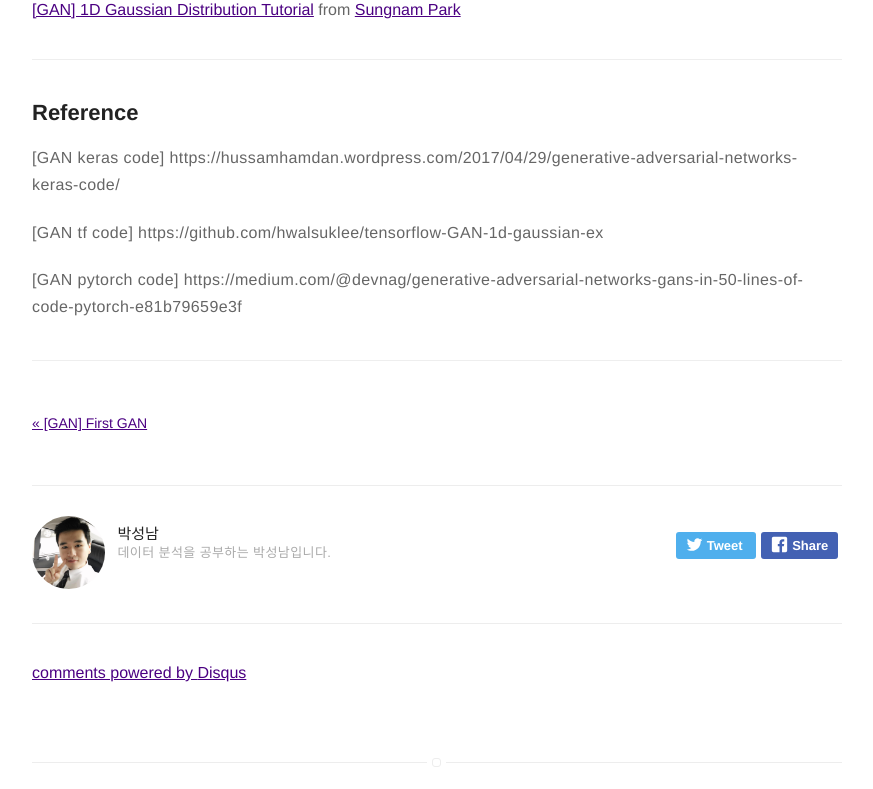
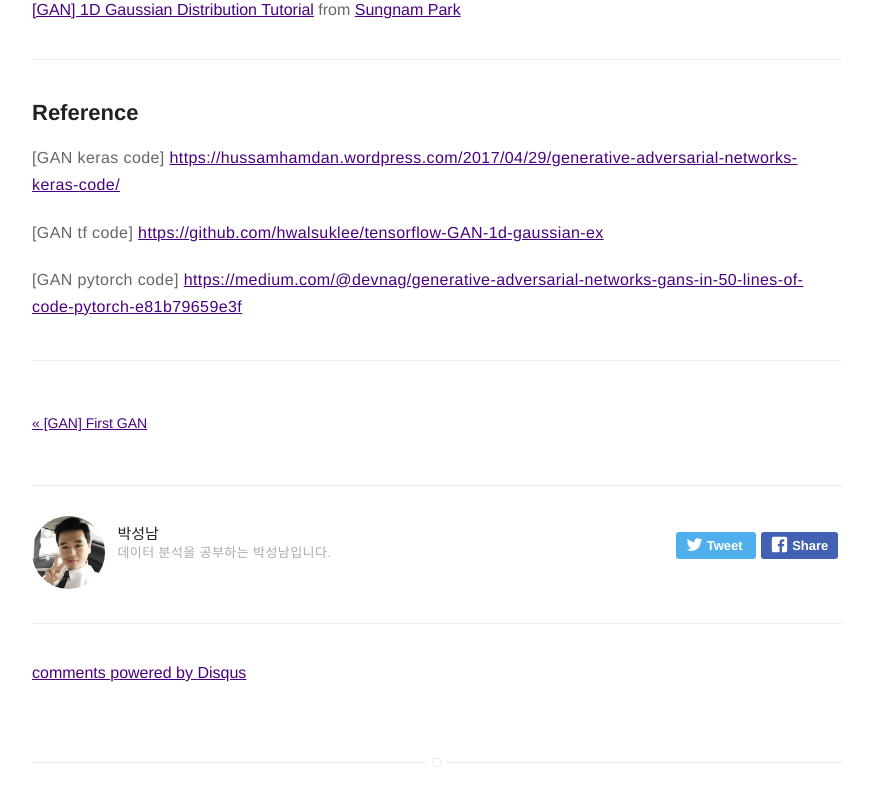
Before and after one commit to wkimdev/angrypark.github.io, a Jekyll site: the page built from _posts/2017-07-23-GAN-tutorial-1.markdown, in a window 1280 px wide and 900 px high, scrolled down 7535 px, cut to the strip 111-900 px from the top of the window. Shown: the whole strip, without its empty margins (203-1076 px from the left). Built offline with Jekyll 4.4.1, drawn with Linux system fonts in a browser that asks for light colours; comment, search, counter and statistics services are not loaded; part of the change alters nothing that is shown.

```diff
--- a/_posts/2017-07-23-GAN-tutorial-1.markdown
+++ b/_posts/2017-07-23-GAN-tutorial-1.markdown
@@ -274,13 +274,12 @@ for epoch in range(num_epochs):
 ---
 ## Reference
 [GAN keras code]
- https://hussamhamdan.wordpress.com/2017/04/29/generative-adversarial-networks-keras-code/
+ [https://hussamhamdan.wordpress.com/2017/04/29/generative-adversarial-networks-keras-code/](https://hussamhamdan.wordpress.com/2017/04/29/generative-adversarial-networks-keras-code/)
 
 [GAN tf code]
- https://github.com/hwalsuklee/tensorflow-GAN-1d-gaussian-ex
+[https://github.com/hwalsuklee/tensorflow-GAN-1d-gaussian-ex](https://github.com/hwalsuklee/tensorflow-GAN-1d-gaussian-ex)
 
 [GAN pytorch code]
- https://medium.com/@devnag/generative-adversarial-networks-gans-in-50-lines-of-code-pytorch-e81b79659e3f
-
+ [https://medium.com/@devnag/generative-adversarial-networks-gans-in-50-lines-of-code-pytorch-e81b79659e3f](https://medium.com/@devnag/generative-adversarial-networks-gans-in-50-lines-of-code-pytorch-e81b79659e3f)
 
 ---
```
